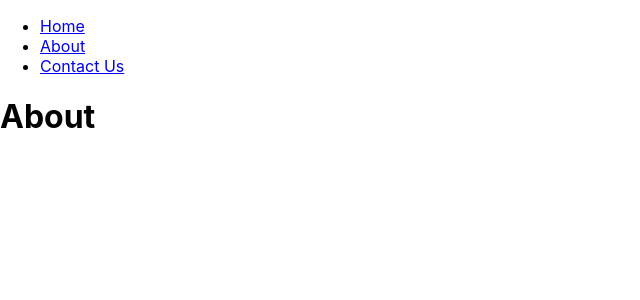
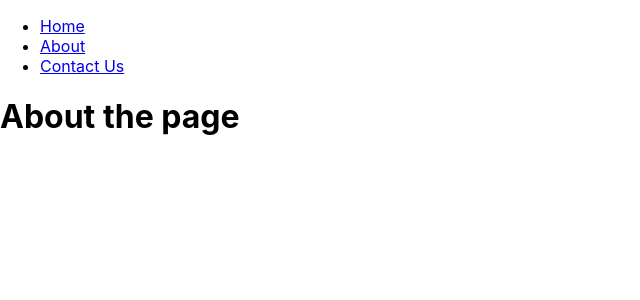
Before and after one commit to 123saketh/argowebapp, a React (Create React App) app: page /about in a window 1280 px wide. Shown: the top 300 px of the page, without its empty margins (0-640 px from the left). Built offline with nearby package versions, Linux system fonts and the light colour scheme.

Commit message:
add desc

```diff
--- a/src/components/About/index.tsx
+++ b/src/components/About/index.tsx
@@ -1,5 +1,5 @@
 import React from "react";
 
 export default function AboutComponent(){
-    return <h1>About</h1>;
+    return <h1>About the page</h1>;
 };
```
